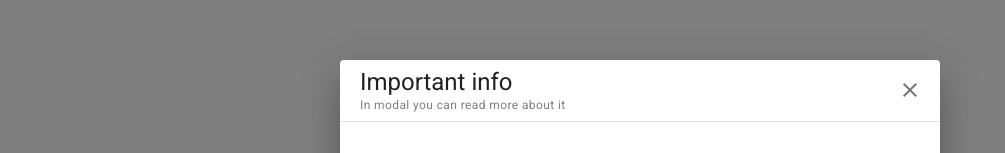
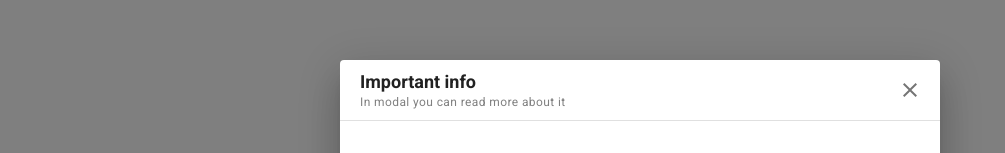
Before and after one commit to framista/modals-compound-components, a React (Vite) app: page / in a window 1280 px wide. Both pictures are taken after a click on the button "OPEN INFO MODAL". Shown: the part 256-409 px from the top of the page, without its empty margins (0-1005 px from the left). Built offline with nearby package versions, Linux system fonts and the light colour scheme.

Commit message:
Fix styles

```diff
--- a/src/modals/header/styles.css
+++ b/src/modals/header/styles.css
@@ -12,13 +12,13 @@
     gap: 5px;
 }
 
-.modal-header__title {
-    font-size: 20px;
-    line-height: 1 !important;
+.modal-header .modal-header__title {
+    font-size: 18px;
+    line-height: 1;
     font-weight: 700;
 }
 
-.modal-header__subtitle {
-    line-height: 1 !important;
+.modal-header .modal-header__subtitle {
+    line-height: 1;
     color: grey;
 }
```
